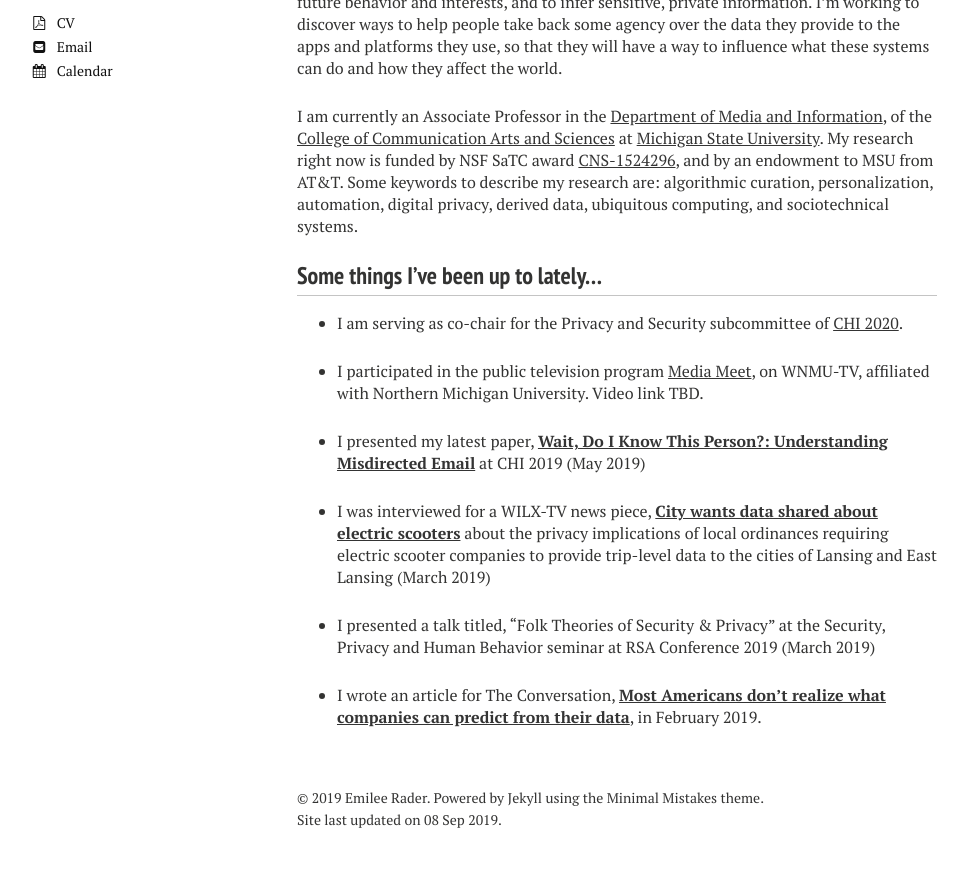
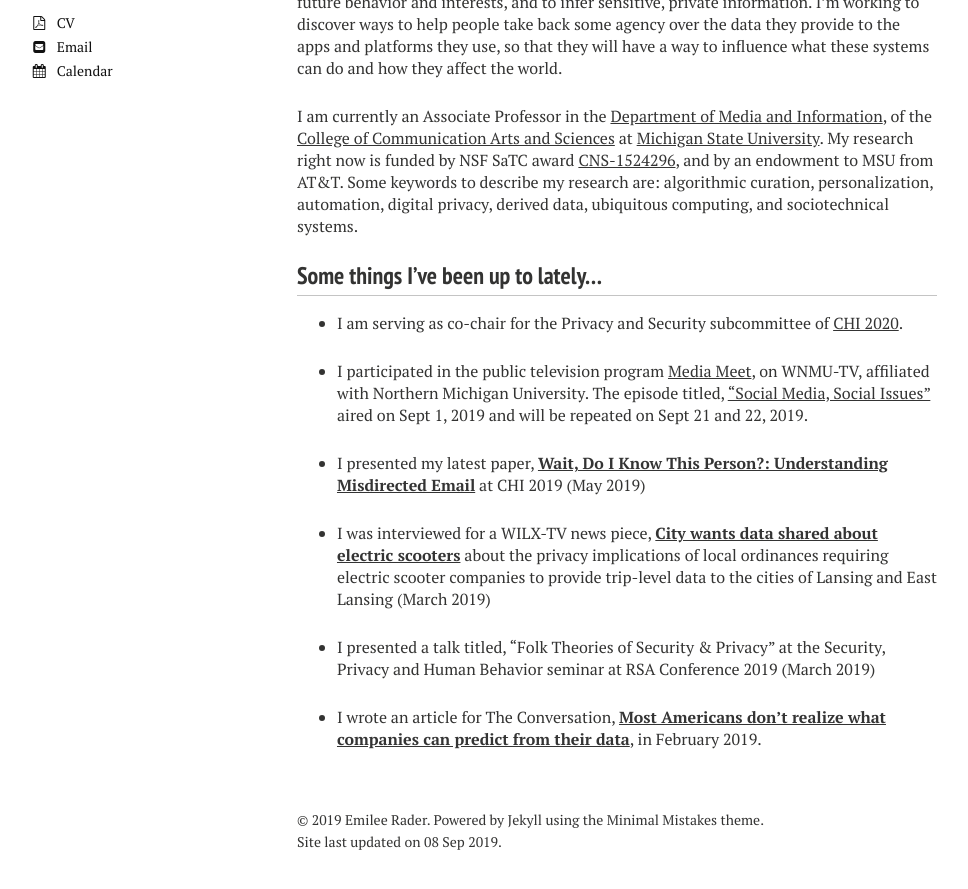
Before and after one commit to bierdoctor/bierdoctor.github.io, a Jekyll site: the page built from index.md, in a window 1280 px wide and 900 px high, scrolled down 649 px. Shown: the top 889 px of the window, without its empty margins (23-991 px from the left). Built offline with Jekyll 4.4.1, drawn with Linux system fonts in a browser that asks for light colours; nearby versions of some CDN libraries.

Commit message:
added link to video of media meet episode

```diff
--- a/index.md
+++ b/index.md
@@ -16,7 +16,7 @@
 
 - I am serving as co-chair for the Privacy and Security subcommittee of [CHI 2020](https://chi2020.acm.org/authors/papers/selecting-a-subcommittee/#Privacy-Security).
 
-- I participated in the public television program [Media Meet](https://wnmutv.nmu.edu/programs/media-meet/), on WNMU-TV, affiliated with Northern Michigan University. Video link TBD.
+- I participated in the public television program [Media Meet](https://wnmutv.nmu.edu/programs/media-meet/), on WNMU-TV, affiliated with Northern Michigan University. The episode titled, ["Social Media, Social Issues"](https://wnmuvideo.nmu.edu/video/social-media-social-issues-5xcv4w/) aired on Sept 1, 2019 and will be repeated on Sept 21 and 22, 2019.
 
 - I presented my latest paper, [**Wait, Do I Know This Person?: Understanding Misdirected Email**](http://bierdoctor.com/papers/rader_chi19.pdf) at CHI 2019 (May 2019)
 
```
